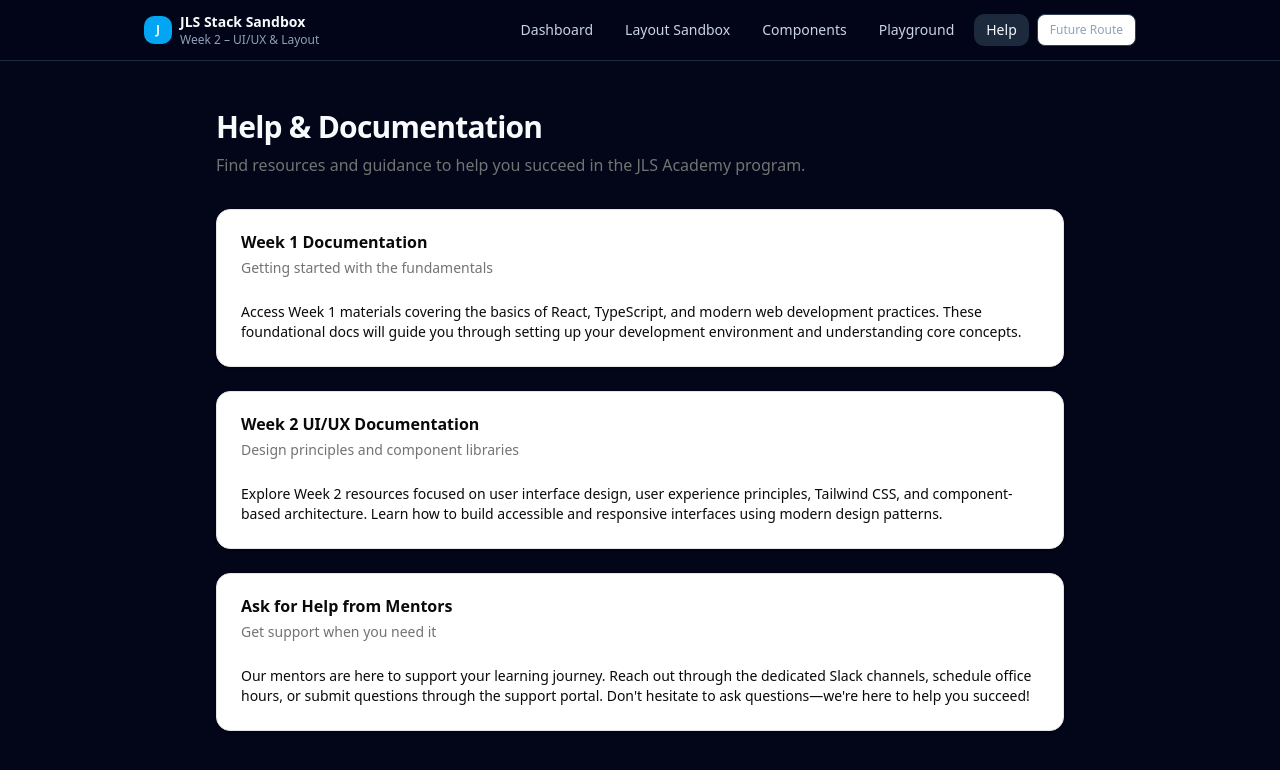
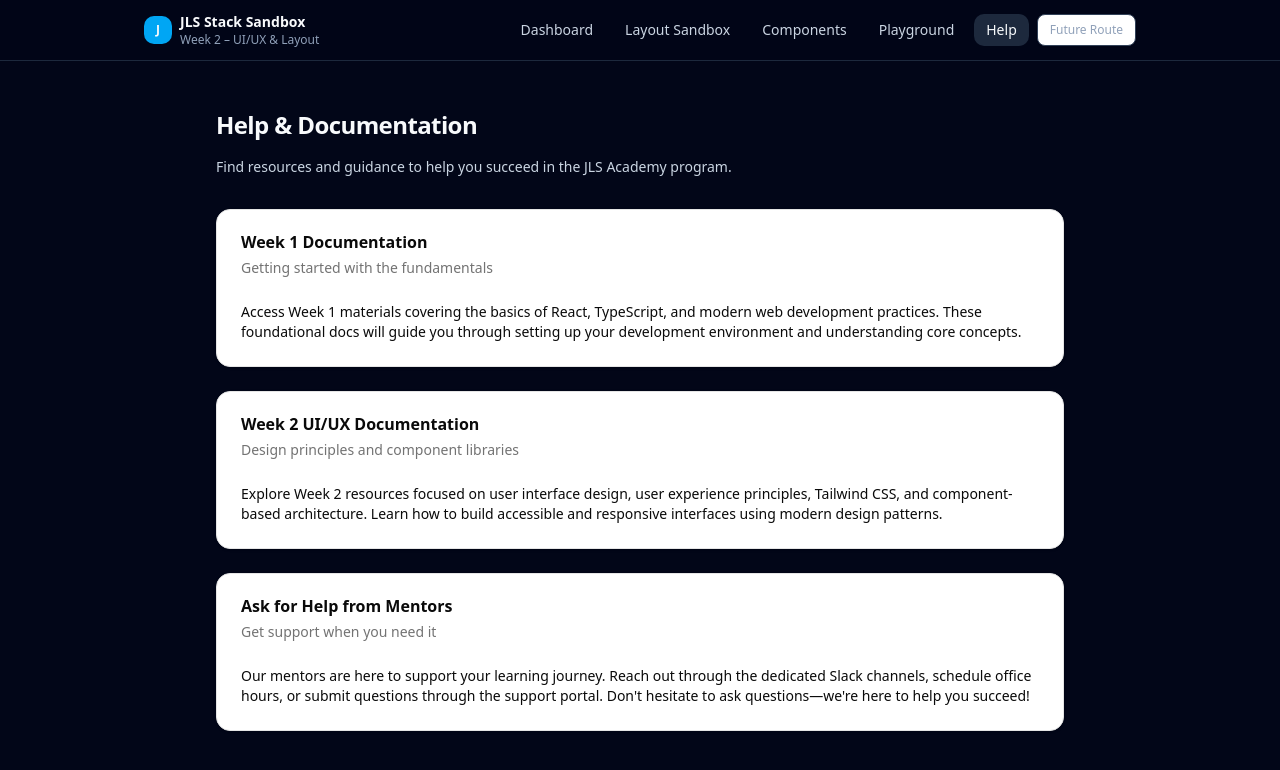
Before and after one commit to j-k-bailey/jls-stack-sandbox-jon, a React (Vite) app: page /help in a window 1280 px wide. Shown: the top 770 px of the page. Built offline with nearby package versions, Linux system fonts and the light colour scheme.

Commit message:
refactor: Created SimpleHeader component to quickly update page headers

```diff
--- a/src/components/layout/PlaygroundLayout.tsx
+++ b/src/components/layout/PlaygroundLayout.tsx
@@ -1,13 +1,14 @@
 import { Outlet, NavLink } from "react-router-dom";
+import { SimpleHeader } from "@/components/ui/simpleHeader";
 
 export function PlaygroundLayout() {
   return (
     <div className="space-y-4">
-      <h1 className="text-2xl font-bold tracking-tight">Playground</h1>
-      <p className="text-sm text-slate-300">
-        The only way to learn is by playing. The only way to win is by learning.
-        And the only way to begin is by beginning.
-      </p>
+      <SimpleHeader
+        pageTitle="Playground"
+        pageDescription="The only way to learn is by playing. The only way to win is by learning.
+        And the only way to begin is by beginning."
+      />
 
       {/* Tab navigation */}
       <nav className="flex space-x-4 border-b border-slate-700">
--- /dev/null
+++ b/src/components/ui/simpleHeader.tsx
@@ -0,0 +1,25 @@
+import { cn } from "@/lib/utils";
+
+interface SimpleHeaderProps {
+  pageTitle: string;
+  pageDescription?: string;
+  hr?: boolean;
+  className?: string;
+}
+
+export function SimpleHeader({
+  pageTitle,
+  pageDescription,
+  hr = false,
+  className,
+}: SimpleHeaderProps) {
+  return (
+    <div className={cn("space-y-4", className)}>
+      <h1 className="text-2xl font-bold tracking-tight">{pageTitle}</h1>
+      {pageDescription && (
+        <p className="text-sm text-slate-300">{pageDescription}</p>
+      )}
+      {hr && <hr className="border-slate-700" />}
+    </div>
+  );
+}
--- a/src/pages/ComponentsPage.tsx
+++ b/src/pages/ComponentsPage.tsx
@@ -10,15 +10,16 @@ import {
   ComponentHighlightShowcase,
   ComponentHighlightTitle,
 } from "@/components/common/ComponentHighlight";
+import { SimpleHeader } from "@/components/ui/simpleHeader";
 
 export function ComponentsPage() {
   return (
     <div className="space-y-4">
-      <h1 className="text-2xl font-bold tracking-tight">Component Gallery</h1>
-      <p className="text-sm text-slate-300">
-        A showcase of UI components created for JLS Stack Sandbox.
-      </p>
-      <hr />
+      <SimpleHeader
+        pageTitle="Component Gallery"
+        pageDescription="A showcase of UI components created for JLS Stack Sandbox"
+        hr
+      />
 
       {/* ActivityItem Section */}
 
--- a/src/pages/DashboardPage.tsx
+++ b/src/pages/DashboardPage.tsx
@@ -1,13 +1,13 @@
+import { SimpleHeader } from "@/components/ui/simpleHeader";
+
 export function DashboardPage() {
   return (
-    <div className="space-y-4">
-      <h1 className="text-2xl font-bold tracking-tight">
-        JLS Stack Dashboard (Placeholder)
-      </h1>
-      <p className="text-sm text-slate-300">
-        This is your future home for metrics, quick links, and key actions. For
-        now, it just proves that routing works.
-      </p>
+    <div>
+      <SimpleHeader
+        pageTitle="JLS Stack Dashboard (Placeholder)"
+        pageDescription="This is your future home for metrics, quick links, and key actions. For
+        now, it just proves that routing works."
+      />
     </div>
   );
 }
--- a/src/pages/HelpPage.tsx
+++ b/src/pages/HelpPage.tsx
@@ -6,18 +6,16 @@ import {
   CardContent,
 } from "@/components/ui/card";
 
+import { SimpleHeader } from "@/components/ui/simpleHeader";
+
 export function HelpPage() {
   return (
     <div className="mx-auto max-w-4xl space-y-8 p-6">
-      <div className="space-y-2">
-        <h1 className="text-3xl font-bold tracking-tight">
-          Help & Documentation
-        </h1>
-        <p className="text-muted-foreground">
-          Find resources and guidance to help you succeed in the JLS Academy
-          program.
-        </p>
-      </div>
+      <SimpleHeader
+        pageTitle="Help & Documentation"
+        pageDescription="Find resources and guidance to help you succeed in the JLS Academy
+          program."
+      />
 
       <div className="grid gap-6 md:grid-cols-1">
         <Card>
--- a/src/pages/LayoutSandboxPage.tsx
+++ b/src/pages/LayoutSandboxPage.tsx
@@ -1,12 +1,13 @@
 import { LayoutSandbox } from "@/components/layout/LayoutSandbox";
+import { SimpleHeader } from "@/components/ui/simpleHeader";
 
 export function LayoutSandboxPage() {
   return (
     <div className="space-y-4">
-      <h1 className="text-2xl font-bold tracking-tight">Layout Sandbox</h1>
-      <p className="text-sm text-slate-300">
-        A playground for practicing Tailwind layout patterns.
-      </p>
+      <SimpleHeader
+        pageTitle="Layout Sandbox"
+        pageDescription="A playground for practicing Tailwind layout patterns."
+      />
 
       {/* Reuse the sandbox component from Lesson 2.1a */}
       <div className="rounded-xl border border-slate-800 overflow-hidden">
--- a/src/pages/Playground/AestheticPage.tsx
+++ b/src/pages/Playground/AestheticPage.tsx
@@ -1,7 +1,10 @@
+import { SimpleHeader } from "@/components/ui/simpleHeader";
+
 export function AestheticPage() {
   return (
     <div className="space-y-4">
-      <h1 className="text-2xl font-bold tracking-tight">Aesthetic Fun</h1>
+      <SimpleHeader pageTitle="Aesthetic Fun" />
+
       <div className="grid grid-cols-1 md:grid-cols-2 gap-16 mt-8 bg-white/10 p-8">
         {/* Neobrutalism */}
         <div className="border-8 border-black bg-cyan-400 p-0 transform shadow-[12px_12px_0px_rgba(0,0,0,1)]">
--- a/src/pages/Playground/FormPlaygroundPage.tsx
+++ b/src/pages/Playground/FormPlaygroundPage.tsx
@@ -1,11 +1,14 @@
 import ContactForm from "@/components/ui/formSandbox/ContactForm";
 import AuthForm from "@/components/ui/formSandbox/AuthForm";
+import { SimpleHeader } from "@/components/ui/simpleHeader";
 
 export function FormPlaygroundPage() {
   return (
     <div className="space-y-4 text-slate-300">
-      <h1 className="text-2xl font-bold tracking-tight">Forms</h1>
-      <p className="text-sm">Exploring common form patterns in React</p>
+      <SimpleHeader
+        pageTitle="Forms"
+        pageDescription="Exploring common form patterns in React"
+      />
 
       <div className="space-y-16">
         {/* Pattern 1: Basic Contact Form */}
```
